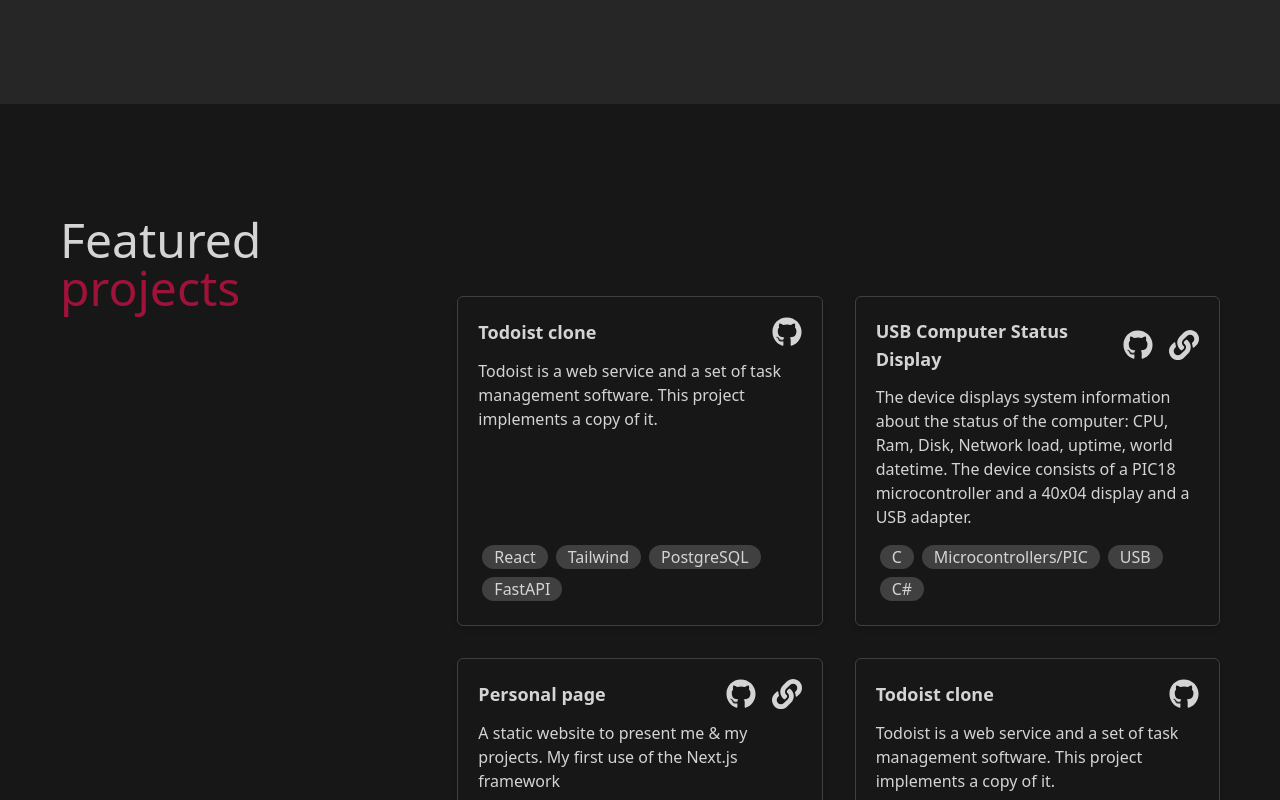
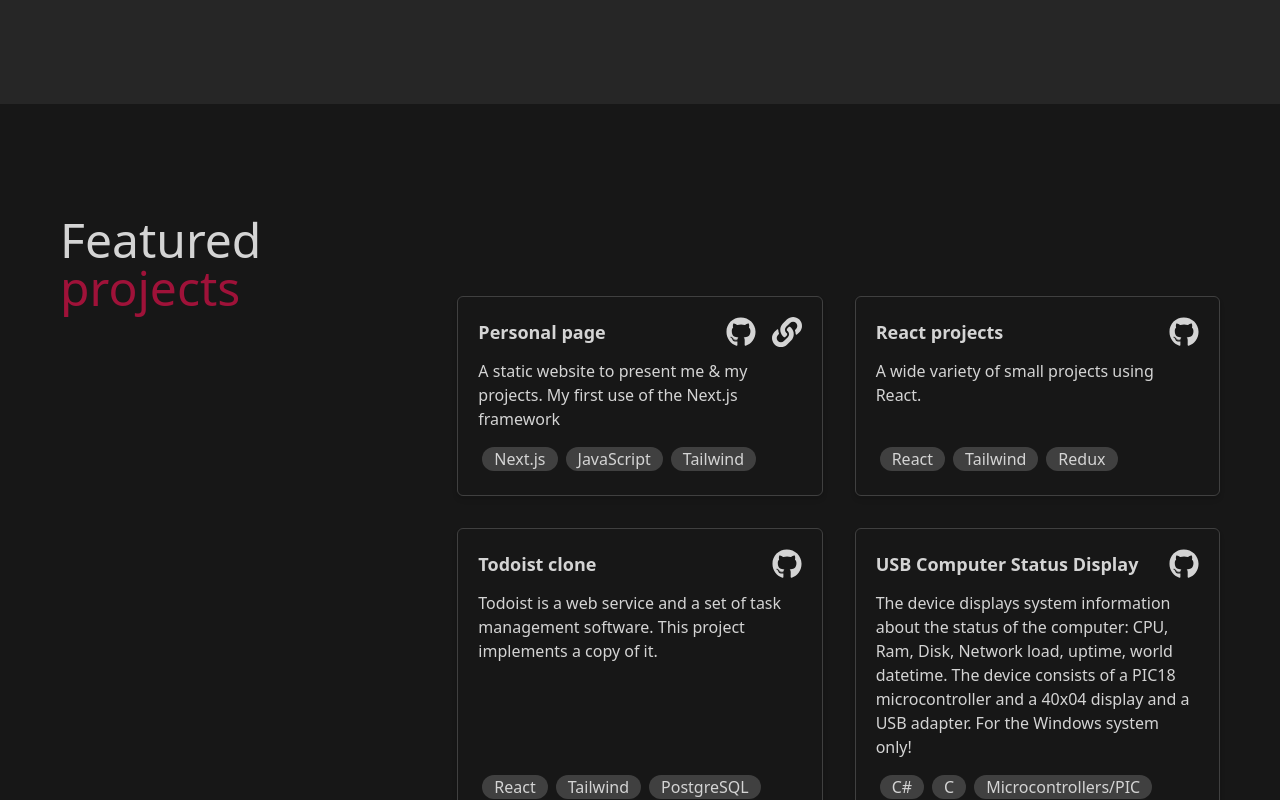
Before and after one commit to IllusionOfControl/personal-page, a Next.js app: page / in a window 1280 px wide. Shown: the part 2000-2800 px from the top of the page. Built offline with nearby package versions, Linux system fonts and the light colour scheme.

Commit message:
updated projects data

```diff
--- a/src/data/index.js
+++ b/src/data/index.js
@@ -9,45 +9,58 @@
 
 const projects = [
   {
+    title: "Personal page",
+    stack: ["Next.js", "JavaScript", "Tailwind"],
+    description: "A static website to present me & my projects. My first use of the Next.js framework",
+    links: {
+      github: "https://github.com/IllusionOfControl/personal-portfolio",
+      demo: "https://illusion-of-control-portfolio.vercel.app/"
+    }
+  },
+  {
+    title: "React projects",
+    stack: ["React", "Tailwind", "Redux"],
+    description: "A wide variety of small projects using React.",
+    links: {
+      github: "https://github.com/IllusionOfControl/react-projects",
+    }
+  },
+  {
     title: "Todoist clone",
     stack: ["React", "Tailwind", "PostgreSQL", "FastAPI"],
     description: "Todoist is a web service and a set of task management software. This project implements a copy of it.",
     links: {
       github: "https://github.com/IllusionOfControl/todoist-clone",
-      // demo: "https://example.com/"
     }
   },
   {
     title: "USB Computer Status Display",
-    stack: ["С", "Microcontrollers/PIC", "USB", "C#"],
+    stack: ["C#", "С", "Microcontrollers/PIC", "USB"],
     description:  "The device displays system information about the status of the computer: " +
                   "CPU, Ram, Disk, Network load, uptime, world datetime. " +
-                  "The device consists of a PIC18 microcontroller and a 40x04 display and a USB adapter.",
+                  "The device consists of a PIC18 microcontroller and a 40x04 display and a USB adapter. " +
+                  "For the Windows system only!",
     links: {
-      github: "https://github.com/",
-      demo: "https://example.com/"
+      github: "https://github.com/IllusionOfControl/UCSD-PIC-Source",
     }
   },
   {
-    title: "Personal page",
-    stack: ["Next.js", "JavaScript", "Tailwind"],
-    description: "A static website to present me & my projects. My first use of the Next.js framework",
+    title: "BSUIR repo",
+    stack: ["Algorithms", "Data Structures", "Computer Graphics", "Databases"],
+    description:  "The repository contains laboratory and practical work done at the university. " +
+                  "Contains a variety of computer science examples",
     links: {
-      github: "https://github.com/",
-      demo: "https://example.com/"
+      github: "https://github.com/IllusionOfControl/todoist-clone",
     }
   },
   {
-    title: "Todoist clone",
-    img: "/projects/todoist-clone.jpg",
-    stack: ["React", "Tailwind", "PostgreSQL", "FastAPI"],
-    description: "Todoist is a web service and a set of task management software. This project implements a copy of it.",
+    title: "Minesweeper",
+    stack: ["C++", "SFML"],
+    description: "Own implementation of the legendary Minesweeper game.",
     links: {
       github: "https://github.com/IllusionOfControl/todoist-clone",
-      // demo: "https://example.com/"
     }
   },
-
 ]
 
 const location = {
```
